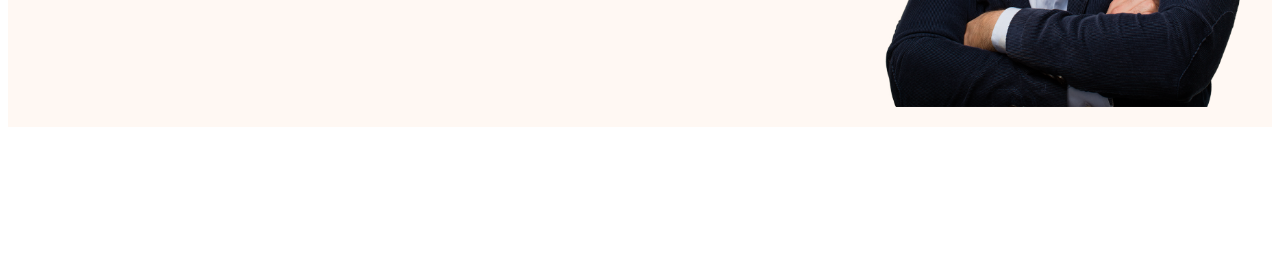
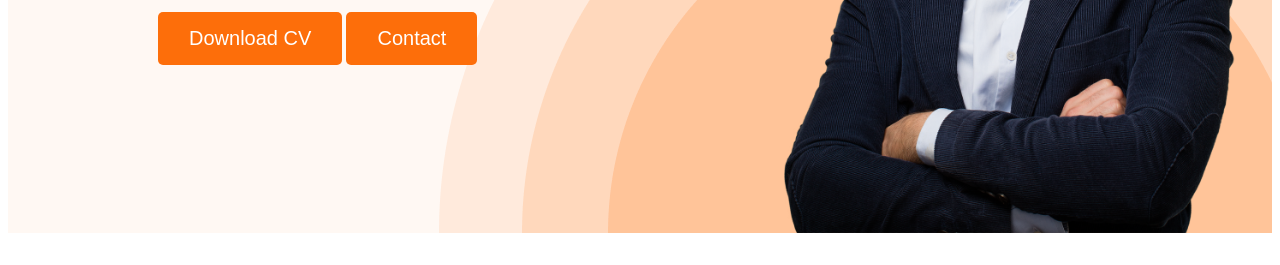
Before and after one commit to fardinislamovi/hardy-portfolio, a plain HTML site: page index.html in a window 1280 px wide. Shown: the part 535-800 px from the top of the page. Drawn offline with nearby package versions, Linux system fonts and the light colour scheme.

Commit message:
added background image

```diff
--- a/styles/portfolio.css
+++ b/styles/portfolio.css
@@ -2,17 +2,17 @@
 body {
   font-family: "Open Sans", sans-serif;
 }
-.text-primary{
-    color: #FD6E0A; ;
+.text-primary {
+  color: #fd6e0a;
 }
-.btn-primary{
+.btn-primary {
   border-radius: 5px;
-    background: #FD6E0A;
+  background: #fd6e0a;
   border: 0px;
   color: white;
   font-size: 20px;
   font-weight: 700px;
-    padding: 15px 31px ;
+  padding: 15px 31px;
 }
 /* nav related styles */
 nav {
@@ -20,35 +20,37 @@ nav {
   justify-content: space-between;
   align-items: center;
   margin: 0px 200px;
-  background: #FFF8F3;
+  background: #fff8f3;
 }
 .nav-title {
-  color:  #181818;
+  color: #181818;
   font-size: 45px;
   font-weight: 800;
 }
-nav>ul{
+nav > ul {
   display: flex;
   align-items: center;
 }
-nav li{
+nav li {
   list-style: none;
   margin-right: 50px;
 }
-nav a{
+nav a {
   text-decoration: none;
   color: #474747;
 }
 /* header related styles */
-.header{
-    background-color: #FFF8F3;
-
+.header {
+  background-color: #fff8f3;
+  background-image: url("../images/header_bg.png");
+  background-repeat: no-repeat;
+  background-position: bottom right;
 }
-.banner{
-    padding: 20px 20px 20px 80px;
+.banner {
+  padding: 30px 30px 0px 150px;
   display: flex;
   align-items: center;
 }
-.banner .profile-pic{
-width: 400px;
+.banner .profile-pic {
+  width: 500px;
 }
```
Also changed, not shown: index.html (+1 -1 lines). Lines whose indentation alone changed are shown as unchanged.
